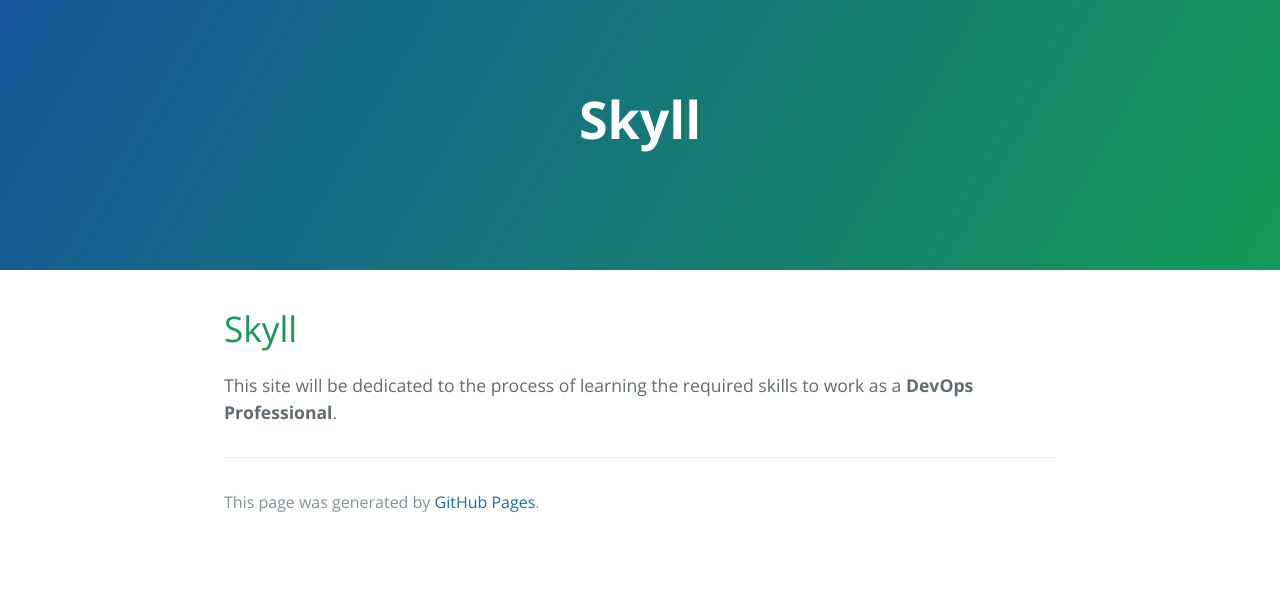
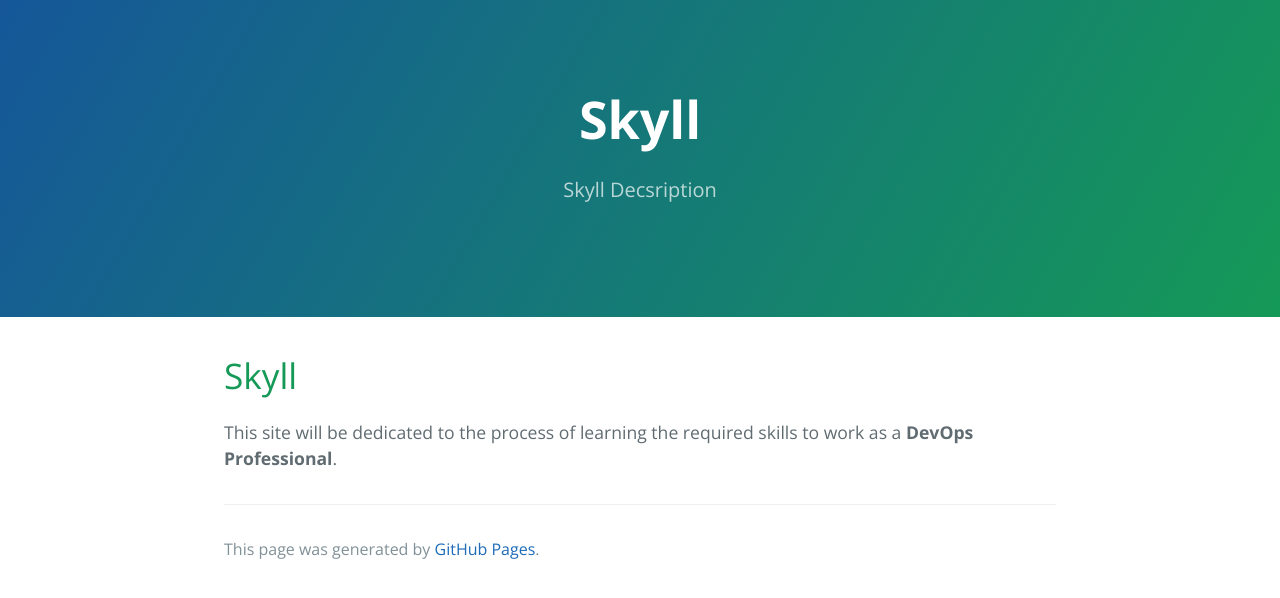
Before and after one commit to Skyll/skyll.github.io, a Jekyll site: the page built from index.md, in a window 1280 px wide. Shown: the top 598 px of the page. Built offline with Jekyll 4.4.1, drawn with Linux system fonts in a browser that asks for light colours; the repository's description, which GitHub fills in, is left out; our own code applies the rules of GitHub Pages for plain Markdown files.

Commit message:
Update index.md

```diff
--- a/index.md
+++ b/index.md
@@ -1,5 +1,7 @@
 ---
 layout: default
+title: Skyll
+description: Skyll Decsription
 ---
 
 # Skyll
```
